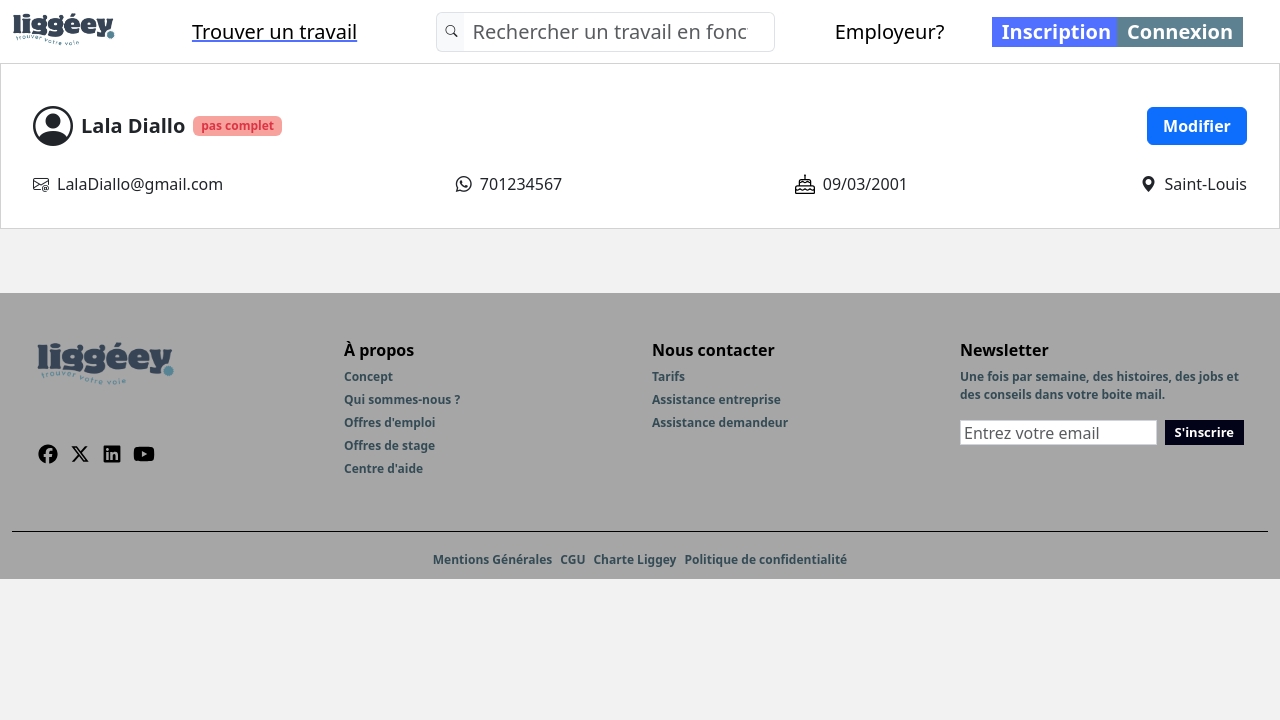
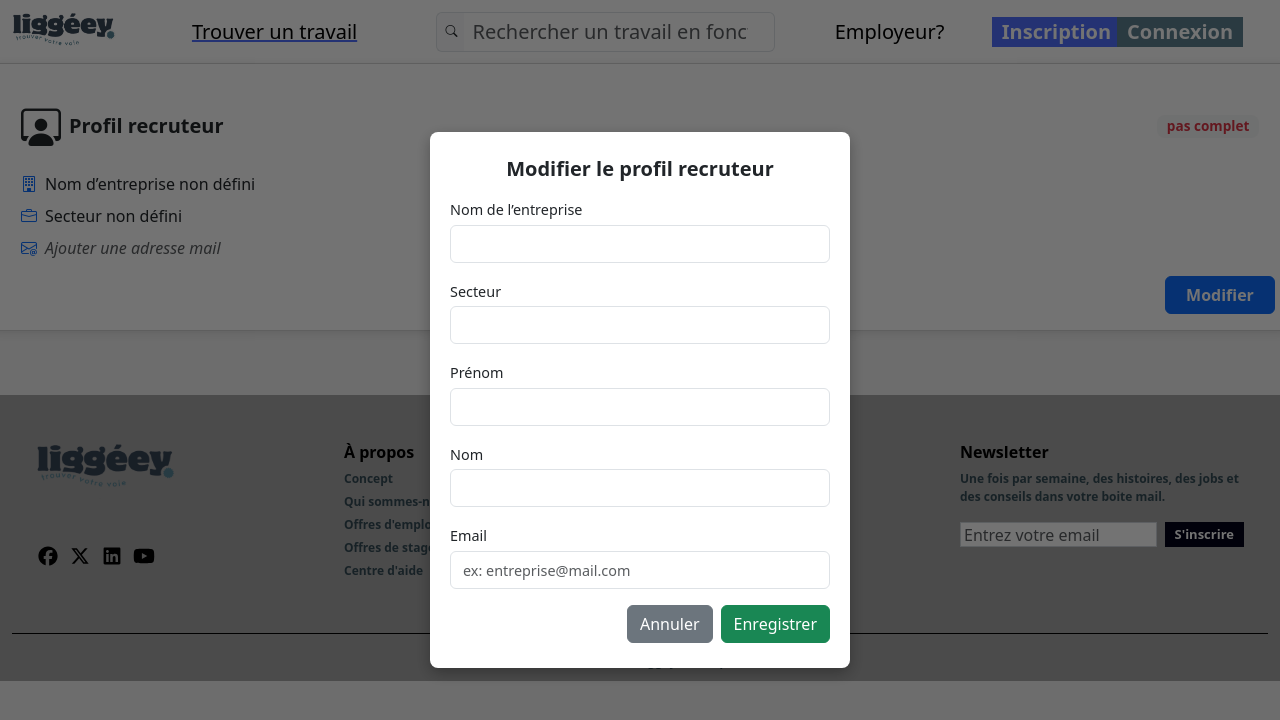
Before and after one commit to Paameth/Front_Liggey, an Angular app: page /recruteur in a window 1280 px wide. Both pictures are taken after a click on the button "Modifier". Shown: the top 720 px of the page. Built offline with nearby package versions, Linux system fonts and the light colour scheme; no server answers.

Commit message:
ajout du composant profil recruteur

```diff
--- /dev/null
+++ b/src/app/profil-recruteur/profil-recruteur.component.css
@@ -0,0 +1,36 @@
+.modal-backdrop {
+  position: fixed;
+  top: 0;
+  left: 0;
+  right: 0;
+  bottom: 0;
+  background-color: rgba(0, 0, 0, 0.55);
+  display: flex;
+  align-items: center;
+  justify-content: center;
+  z-index: 1050;
+}
+
+.modal-content {
+  background-color: #fff;
+  padding: 25px 20px;
+  border-radius: 8px;
+  width: 420px;
+  max-width: 90%;
+  box-shadow: 0 5px 15px rgba(0,0,0,0.3);
+}
+
+.modal-content input.form-control {
+  height: 38px;
+  font-size: 0.9rem;
+}
+
+.modal-content label {
+  font-weight: 500;
+  margin-bottom: 4px;
+  font-size: 0.9rem;
+}
+
+.modal-content .mb-3 {
+  margin-bottom: 1rem !important;
+}
--- /dev/null
+++ b/src/app/profil-recruteur/profil-recruteur.component.html
@@ -0,0 +1,35 @@
+
+
+<!-- Popup de modification -->
+<div class="modal-backdrop" *ngIf="showModal">
+  <div class="modal-content">
+    <h5 class="mb-3 text-center fw-bold">Modifier le profil recruteur</h5>
+    <form (ngSubmit)="saveChanges()">
+      <div class="mb-3">
+        <label>Nom de l’entreprise</label>
+        <input [(ngModel)]="recruteur.nom_entreprise" name="nom_entreprise" class="form-control">
+      </div>
+      <div class="mb-3">
+        <label>Secteur</label>
+        <input [(ngModel)]="recruteur.secteur_entreprise" name="secteur_entreprise" class="form-control">
+      </div>
+      <div class="mb-3">
+        <label>Prénom</label>
+        <input [(ngModel)]="recruteur.user.first_name" name="first_name" class="form-control">
+      </div>
+      <div class="mb-3">
+        <label>Nom</label>
+        <input [(ngModel)]="recruteur.user.last_name" name="last_name" class="form-control">
+      </div>
+      <div class="mb-3">
+        <label>Email</label>
+        <input [(ngModel)]="recruteur.user.email" name="email" class="form-control" placeholder="ex: entreprise@mail.com">
+      </div>
+
+      <div class="d-flex justify-content-end gap-2 mt-3">
+        <button type="button" class="btn btn-secondary" (click)="closeModal()">Annuler</button>
+        <button type="submit" class="btn btn-success">Enregistrer</button>
+      </div>
+    </form>
+  </div>
+</div>
--- /dev/null
+++ b/src/app/profil-recruteur/profil-recruteur.component.ts
@@ -0,0 +1,26 @@
+import { Component, EventEmitter, Input, Output } from '@angular/core';
+import { CommonModule } from '@angular/common';
+import { FormsModule } from '@angular/forms';
+
+@Component({
+  selector: 'app-profil-recruteur',
+  standalone: true,
+  imports: [CommonModule, FormsModule],
+  templateUrl: './profil-recruteur.component.html',
+  styleUrls: ['./profil-recruteur.component.css']
+})
+export class ProfilRecruteurComponent {
+  @Input() recruteur: any;
+  @Input() showModal: boolean = false;
+  @Output() close = new EventEmitter<void>();
+  @Output() save = new EventEmitter<any>();
+
+  closeModal() {
+    this.close.emit();
+  }
+
+  saveChanges() {
+    this.save.emit(this.recruteur);
+    this.closeModal();
+  }
+}
--- a/src/app/recruteur/pagerecruteur/pagerecruteur.component.css
+++ b/src/app/recruteur/pagerecruteur/pagerecruteur.component.css
@@ -0,0 +1,20 @@
+.profil-card {
+  border-radius: 10px;
+  box-shadow: 0 2px 10px rgba(0,0,0,0.1);
+}
+
+.badge {
+  background-color: #f8f9fa;
+  font-size: 0.85rem;
+  padding: 0.3rem 0.6rem;
+  border-radius: 0.5rem;
+}
+
+.infos i {
+  color: #0d6efd;
+}
+
+.boutonLabel {
+  width: 110px;
+  font-weight: bold;
+}
--- a/src/app/recruteur/pagerecruteur/pagerecruteur.component.html
+++ b/src/app/recruteur/pagerecruteur/pagerecruteur.component.html
@@ -3,7 +3,56 @@
 </div>
 
 <div class="row">
-    <div class="col-12 col-md-12"><app-profil></app-profil></div>
+<div class="card mb-3 p-3 w-100 w-sm-75 w-md-50 w-lg-40 large profil-card">
+  <div class="card-body d-flex flex-column flex-md-row justify-content-between align-items-start align-items-md-center gap-2">
+
+    <div class="d-flex align-items-center gap-2 order-1 order-md-0">
+      <i class="bi bi-person-workspace fs-1"></i>
+      <h5 class="card-title mb-0 fw-bold">Profil recruteur</h5>
+    </div>
+
+    <span
+      class="badge order-0 order-md-1"
+      [ngClass]="{
+        'bg-light text-danger border border-danger': !isComplete,
+        'bg-light text-success border border-success': isComplete
+      }">
+      {{ isComplete ? 'complet' : 'pas complet' }}
+    </span>
+  </div>
+
+  <ul class="infos list-unstyled d-flex flex-column gap-2 px-3 mb-3">
+    <li class="d-flex align-items-center gap-2">
+      <i class="bi bi-building"></i>
+      <span>{{ recruteur.nom_entreprise || 'Nom d’entreprise non défini' }}</span>
+    </li>
+
+    <li class="d-flex align-items-center gap-2">
+      <i class="bi bi-briefcase"></i>
+      <span>{{ recruteur.secteur_entreprise || 'Secteur non défini' }}</span>
+    </li>
+
+    <li class="d-flex align-items-center gap-2">
+      <i class="bi bi-envelope-at"></i>
+      <span [ngClass]="{'text-muted fst-italic': !recruteur.user.email}">
+        {{ recruteur.user.email || 'Ajouter une adresse mail' }}
+      </span>
+    </li>
+  </ul>
+
+  <div class="d-flex justify-content-end">
+    <button class="btn btn-primary boutonLabel" (click)="openModal()">Modifier</button>
+  </div>
+</div>
+
+<!-- Popup -->
+<app-profil-recruteur
+  [recruteur]="recruteur"
+  [showModal]="showModal"
+  (close)="closeModal()"
+  (save)="saveChanges($event)">
+</app-profil-recruteur>
+
 </div>
 
 
--- a/src/app/recruteur/pagerecruteur/pagerecruteur.component.ts
+++ b/src/app/recruteur/pagerecruteur/pagerecruteur.component.ts
@@ -1,15 +1,66 @@
-import { Component } from '@angular/core';
+import { Component, OnInit } from '@angular/core';
 import { HeaderComponent } from "../../header/header.component";
 import { FooterComponent } from "../../footer/footer.component";
-import { ProfilComponent } from "../../candidat/profil/profil.component";
+import { ProfilRecruteurComponent } from "../../profil-recruteur/profil-recruteur.component";
 import { CommonModule } from '@angular/common';
+import { RecruteurService } from "../../services/recruteur.service";
 
 @Component({
   selector: 'app-pagerecruteur',
-  imports: [HeaderComponent, FooterComponent, ProfilComponent,CommonModule],
+  imports: [HeaderComponent, FooterComponent, ProfilRecruteurComponent, CommonModule],
   templateUrl: './pagerecruteur.component.html',
-  styleUrl: './pagerecruteur.component.css'
+  styleUrls: ['./pagerecruteur.component.css']
 })
-export class PagerecruteurComponent {
+export class PagerecruteurComponent implements OnInit {
+  recruteur: any = {
+    nom_entreprise: '',
+    secteur_entreprise: '',
+    user: {
+      first_name: '',
+      last_name: '',
+      login: ''
+    }
+  };
 
+  showModal = false;
+
+  constructor(private recruteurService: RecruteurService) {}
+
+  ngOnInit(): void {
+    this.loadRecruteur();
+  }
+
+
+  get isComplete(): boolean {
+    return !!(
+      this.recruteur.nom_entreprise &&
+      this.recruteur.secteur_entreprise &&
+      this.recruteur.user.first_name &&
+      this.recruteur.user.last_name &&
+      this.recruteur.user.email
+    );
+  }
+
+  openModal() {
+    this.showModal = true;
+  }
+
+  closeModal() {
+    this.showModal = false;
+  }
+
+  saveChanges(updatedRecruteur: any) {
+    this.recruteur = { ...updatedRecruteur };
+  }
+
+  loadRecruteur(): void {
+    this.recruteurService.getCurrentRecruteur().subscribe({
+      next: (data) => {
+        this.recruteur = data;
+      },
+      error: (err) => {
+        console.error('Erreur lors du chargement du recruteur', err);
+      }
+    });
+  }
 }
--- a/src/app/services/recruteur.service.ts
+++ b/src/app/services/recruteur.service.ts
@@ -2,9 +2,22 @@ import { HttpClient } from '@angular/common/http';
 import { Injectable } from '@angular/core';
 import { Observable } from 'rxjs';
 
+export interface Recruteur {
+  id?: number;
+  nomEntreprise?: string;
+  secteurEntreprise?: string;
+  user?: {
+    login?: string;
+    firstName?: string;
+    lastName?: string;
+  };
+}
+
 @Injectable({
   providedIn: 'root'
 })
+
+
 export class RecruteurService {
 
   private baseUrl = 'http://localhost:8080/api/register-recruteur';
@@ -33,5 +46,18 @@ isRecruteur(): Observable<boolean> {
   });
 }
 
+getCurrentRecruteur(): Observable<Recruteur> {
+  const token = localStorage.getItem('auth_token');
+  return this.http.get<Recruteur>('http://localhost:8080/api/recruteurs/current', {
+    headers: {
+      Authorization: `Bearer ${token}`
+    }
+  });
+}
+
+
+updateCurrentRecruteur(data: Recruteur): Observable<Recruteur> {
+  return this.http.put<Recruteur>('http://localhost:8080/recruteurs/current', data);
+}
 
 }
```
Also changed, not shown: 1 other file (tests, documents, lock files or other folders).
